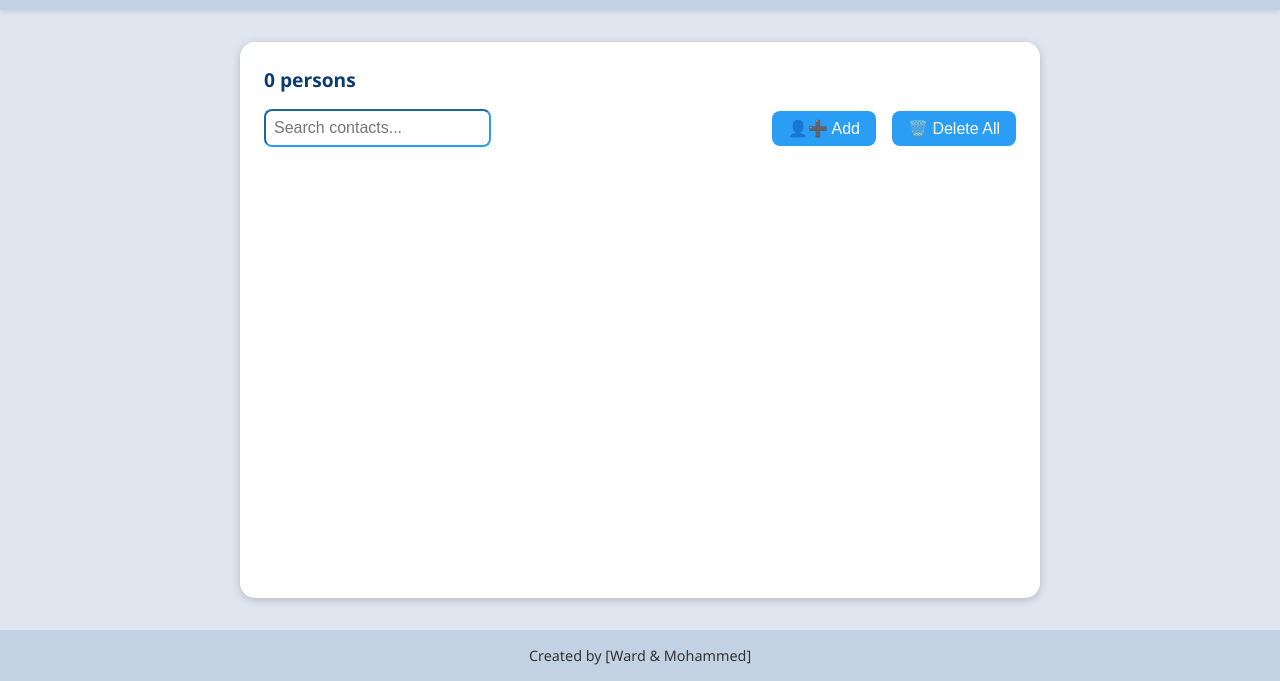
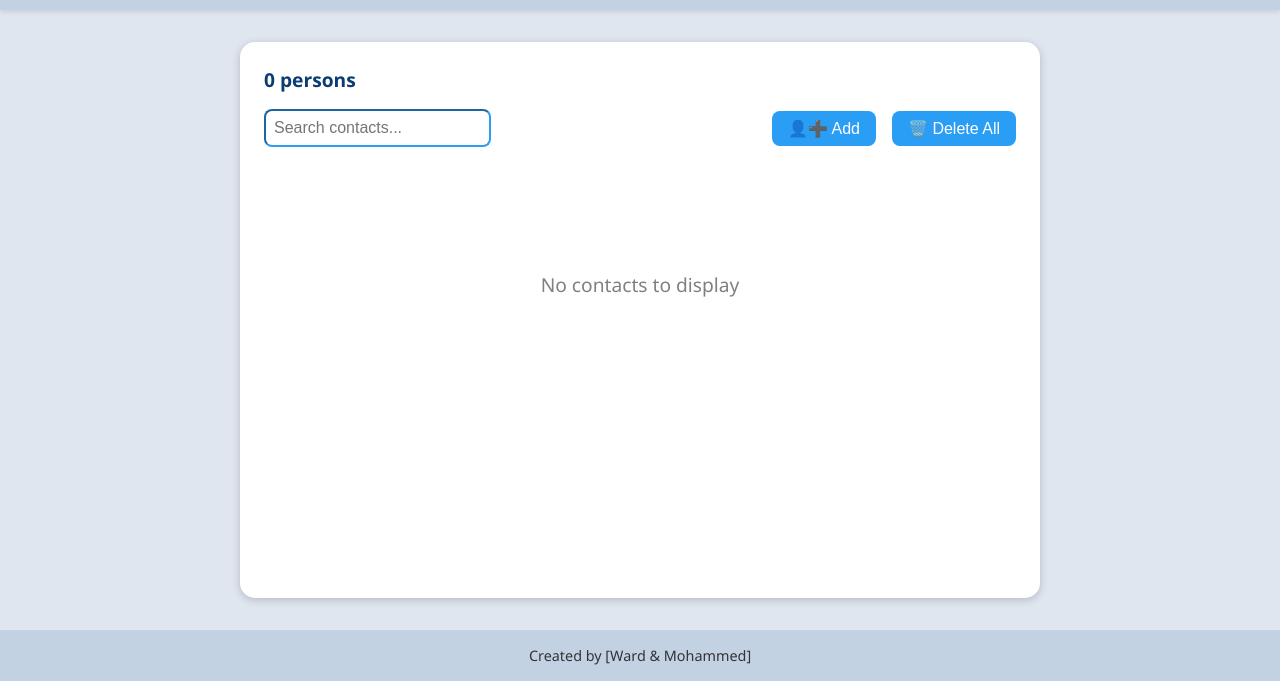
Before and after one commit to wardn01/PhoneBook-JS, a plain HTML site: page index.html in a window 1280 px wide. Both pictures are taken after a click on the button "🗑️ Delete All". Shown: the part 119-800 px from the top of the page. Drawn offline with Linux system fonts and the light colour scheme.

Commit message:
add message if contacts count is 0.

```diff
--- a/PhoneBook/index.css
+++ b/PhoneBook/index.css
@@ -231,3 +231,11 @@ footer {
 #form-edit-contact button:hover {
   background-color: #1d7fc1;
 }
+
+#empty-phone {
+  display: none;
+  text-align: center;
+  color: gray;
+  font-size: 1.2em;
+  margin-top: 100px;
+}
--- a/index.css
+++ b/index.css
@@ -231,3 +231,11 @@ footer {
 #form-edit-contact button:hover {
   background-color: #1d7fc1;
 }
+
+#empty-phone {
+  display: none;
+  text-align: center;
+  color: gray;
+  font-size: 1.2em;
+  margin-top: 100px;
+}
--- a/index.html
+++ b/index.html
@@ -75,6 +75,8 @@
         </div>
      </div>
 
+     <div id="empty-phone"><p>No contacts to display</p>
+</div>
     </main>
 
     <footer>
--- a/index.js
+++ b/index.js
@@ -144,7 +144,6 @@ formEditContact.addEventListener("submit", (e) => {
   if (currentSearchTerm) {
     applySearchFilter();
   } else {
-    contactList.innerHTML = "";
     updatePersonCount();
   }
 
@@ -229,6 +228,18 @@ const personCountEl = document.getElementById("person-count");
 
 function updatePersonCount(count = contacts.length) {
   personCountEl.textContent = `${count} person${count !== 1 ? "s" : ""}`;
+  toggleEmptyPhone();
+}
+
+// Show/hide message by contacts count.
+const emptyPhone = document.getElementById("empty-phone");
+
+function toggleEmptyPhone() {
+  if (contacts.length === 0) {
+    emptyPhone.style.display = "block";
+  } else {
+    emptyPhone.style.display = "none";
+  }
 }
 
 // Search Input
```
Also changed, not shown: PhoneBook/index.html (+2 -0 lines), PhoneBook/index.js (+12 -1 lines).
